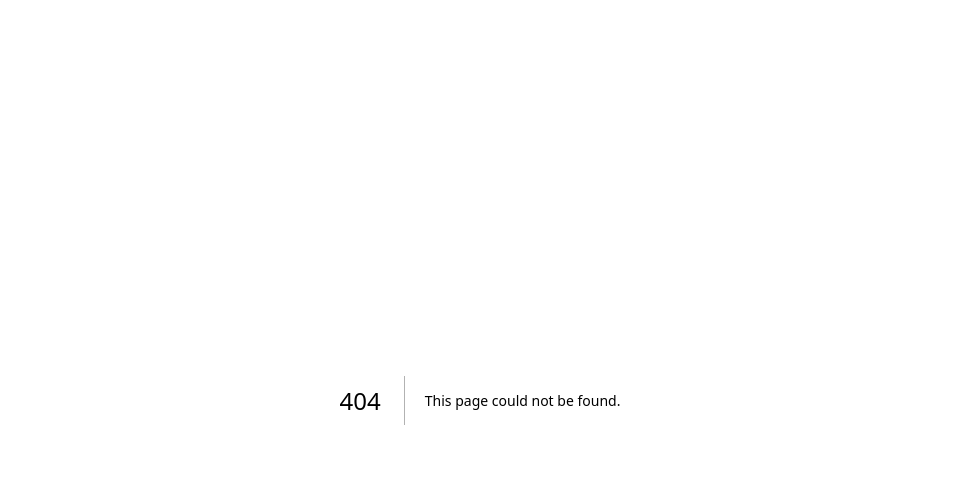
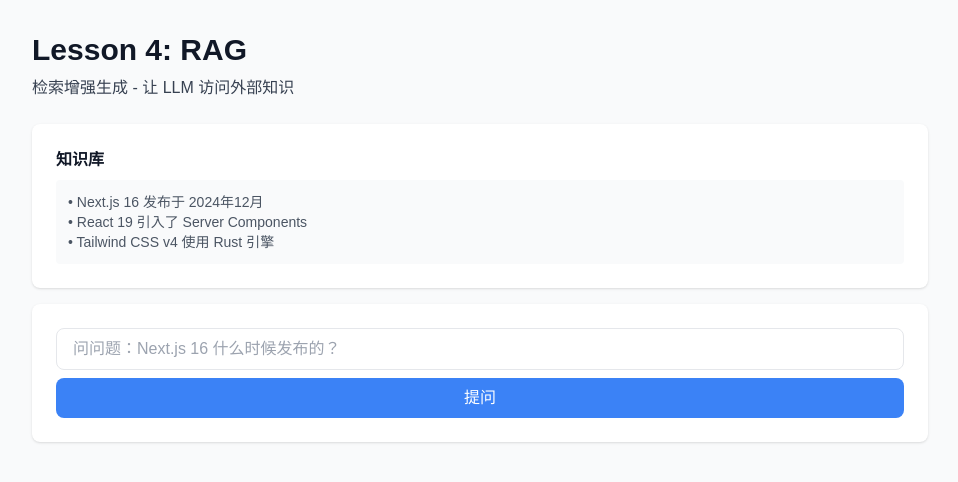
Before and after one commit to Esuol/LLM-Memory, a Next.js app: page /lesson/lesson4-rag in a window 1280 px wide. Before the commit this address had no page. Shown: the top 482 px of the page, without its empty margins (160-1118 px from the left). Built offline with nearby package versions, Linux system fonts and the light colour scheme.

Commit message:
feat: rag

```diff
--- /dev/null
+++ b/app/api/rag-chat/route.ts
@@ -0,0 +1,81 @@
+import { NextRequest, NextResponse } from "next/server";
+
+// ==================== 知识库 ====================
+
+const documents = [
+  "Next.js 16 发布于 2024年12月，带来了重大性能提升",
+  "React 19 引入了 Server Components，改变了组件渲染方式",
+  "Tailwind CSS v4 使用 Rust 引擎，编译速度提升 10 倍",
+];
+
+// ==================== 简单的相似度计算 ====================
+
+function cosineSimilarity(a: number[], b: number[]): number {
+  const dotProduct = a.reduce((sum, val, i) => sum + val * b[i], 0);
+  const magnitudeA = Math.sqrt(a.reduce((sum, val) => sum + val * val, 0));
+  const magnitudeB = Math.sqrt(b.reduce((sum, val) => sum + val * val, 0));
+  return dotProduct / (magnitudeA * magnitudeB);
+}
+
+// ==================== 简化版 Embedding（词频向量）====================
+
+function simpleEmbedding(text: string): number[] {
+  const words = text.toLowerCase().match(/[\u4e00-\u9fa5a-z0-9]+/g) || [];
+  const vocab = ["next", "react", "tailwind", "16", "19", "v4", "发布", "引入", "使用"];
+  return vocab.map((word) => words.filter((w) => w.includes(word)).length);
+}
+
+// ==================== 检索 ====================
+
+function retrieve(query: string, topK = 1): string[] {
+  const queryEmbedding = simpleEmbedding(query);
+  const scores = documents.map((doc) => ({
+    doc,
+    score: cosineSimilarity(queryEmbedding, simpleEmbedding(doc)),
+  }));
+  scores.sort((a, b) => b.score - a.score);
+  return scores.slice(0, topK).map((s) => s.doc);
+}
+
+// ==================== API ====================
+
+export async function POST(req: NextRequest) {
+  const { question } = await req.json();
+
+  // 1. 检索相关文档
+  const relevantDocs = retrieve(question);
+
+  const context = relevantDocs.join("\n");
+  console.log('relevantDocs', relevantDocs,'context',context);
+
+  // 2. 构建 Prompt
+  const prompt = `基于以下上下文回答问题：
+
+上下文：
+${context}
+
+问题：${question}
+
+回答：`;
+
+  // 3. 调用 LLM
+  const response = await fetch(
+    `${process.env.OPENAI_BASE_URL || "https://api.openai.com/v1"}/chat/completions`,
+    {
+      method: "POST",
+      headers: {
+        "Content-Type": "application/json",
+        Authorization: `Bearer ${process.env.OPENAI_API_KEY}`,
+      },
+      body: JSON.stringify({
+        model: "gpt-4o-mini",
+        messages: [{ role: "user", content: prompt }],
+      }),
+    }
+  );
+
+  const data = await response.json();
+  const answer = data.choices[0].message.content;
+
+  return NextResponse.json({ context, answer });
+}
--- /dev/null
+++ b/app/lesson/lesson4-rag/page.tsx
@@ -0,0 +1,78 @@
+"use client";
+
+import { useState } from "react";
+
+export default function RagPage() {
+  const [question, setQuestion] = useState("");
+  const [answer, setAnswer] = useState("");
+  const [context, setContext] = useState("");
+  const [loading, setLoading] = useState(false);
+
+  const askQuestion = async () => {
+    if (!question.trim()) return;
+
+    setLoading(true);
+    setAnswer("");
+    setContext("");
+
+    const response = await fetch("/api/rag-chat", {
+      method: "POST",
+      headers: { "Content-Type": "application/json" },
+      body: JSON.stringify({ question }),
+    });
+
+    const data = await response.json();
+    setContext(data.context);
+    setAnswer(data.answer);
+    setLoading(false);
+  };
+
+  return (
+    <div className="min-h-screen bg-gray-50 p-8">
+      <div className="max-w-4xl mx-auto">
+        <h1 className="text-3xl font-bold mb-2 text-gray-900">Lesson 4: RAG</h1>
+        <p className="text-gray-700 mb-6">检索增强生成 - 让 LLM 访问外部知识</p>
+
+        <div className="bg-white rounded-lg shadow p-6 mb-4">
+          <h2 className="font-semibold mb-2 text-gray-900">知识库</h2>
+          <div className="text-sm text-gray-600 bg-gray-50 p-3 rounded">
+            <p>• Next.js 16 发布于 2024年12月</p>
+            <p>• React 19 引入了 Server Components</p>
+            <p>• Tailwind CSS v4 使用 Rust 引擎</p>
+          </div>
+        </div>
+
+        <div className="bg-white rounded-lg shadow p-6 mb-4">
+          <input
+            value={question}
+            onChange={(e) => setQuestion(e.target.value)}
+            onKeyDown={(e) => e.key === "Enter" && askQuestion()}
+            placeholder="问问题：Next.js 16 什么时候发布的？"
+            className="w-full px-4 py-2 border rounded-lg text-gray-900 mb-2"
+          />
+          <button
+            onClick={askQuestion}
+            disabled={loading}
+            className="w-full px-6 py-2 bg-blue-500 text-white rounded-lg disabled:bg-gray-300"
+          >
+            {loading ? "思考中..." : "提问"}
+          </button>
+        </div>
+
+        {context && (
+          <div className="bg-yellow-50 border border-yellow-200 rounded-lg p-4 mb-4">
+            <h3 className="font-semibold text-gray-900 mb-2">📄 检索到的上下文</h3>
+            <p className="text-sm text-gray-700">{context}</p>
+          </div>
+        )}
+
+        {answer && (
+          <div className="bg-white rounded-lg shadow p-6">
+            <h3 className="font-semibold text-gray-900 mb-2">💡 回答</h3>
+            <p className="text-gray-700">{answer}</p>
+          </div>
+        )}
+      </div>
+    </div>
+  );
+}
--- a/app/page.tsx
+++ b/app/page.tsx
@@ -44,6 +44,11 @@
               多 Agent 协作 (消息队列版)
             </Link>
           </li>
+          <li>
+            <Link href="/lesson/lesson4-rag" className="text-blue-600 hover:underline">
+              Lesson 4: RAG (检索增强生成)
+            </Link>
+          </li>
         </ul>
       </section>
 
```
